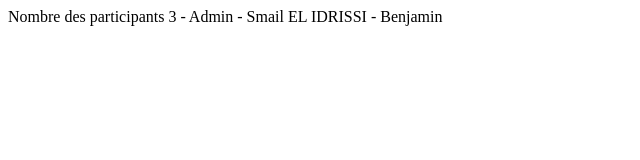
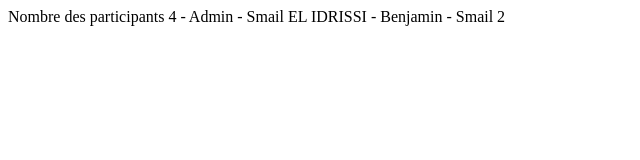
Before and after one commit to Formation-GIT-Jenkins/tp-remote-repo, a plain HTML site: page index.html in a window 1280 px wide. Shown: the full height of the page, 0-640 px from the left. Drawn offline with Linux system fonts and the light colour scheme.

Commit message:
index smail

```diff
--- a/index.html
+++ b/index.html
@@ -1,7 +1,7 @@
 <html>
-    Nombre des participants 3
+    Nombre des participants 4
         - Admin
         - Smail EL IDRISSI
 	- Benjamin
-
+        - Smail 2
 </html>
```
